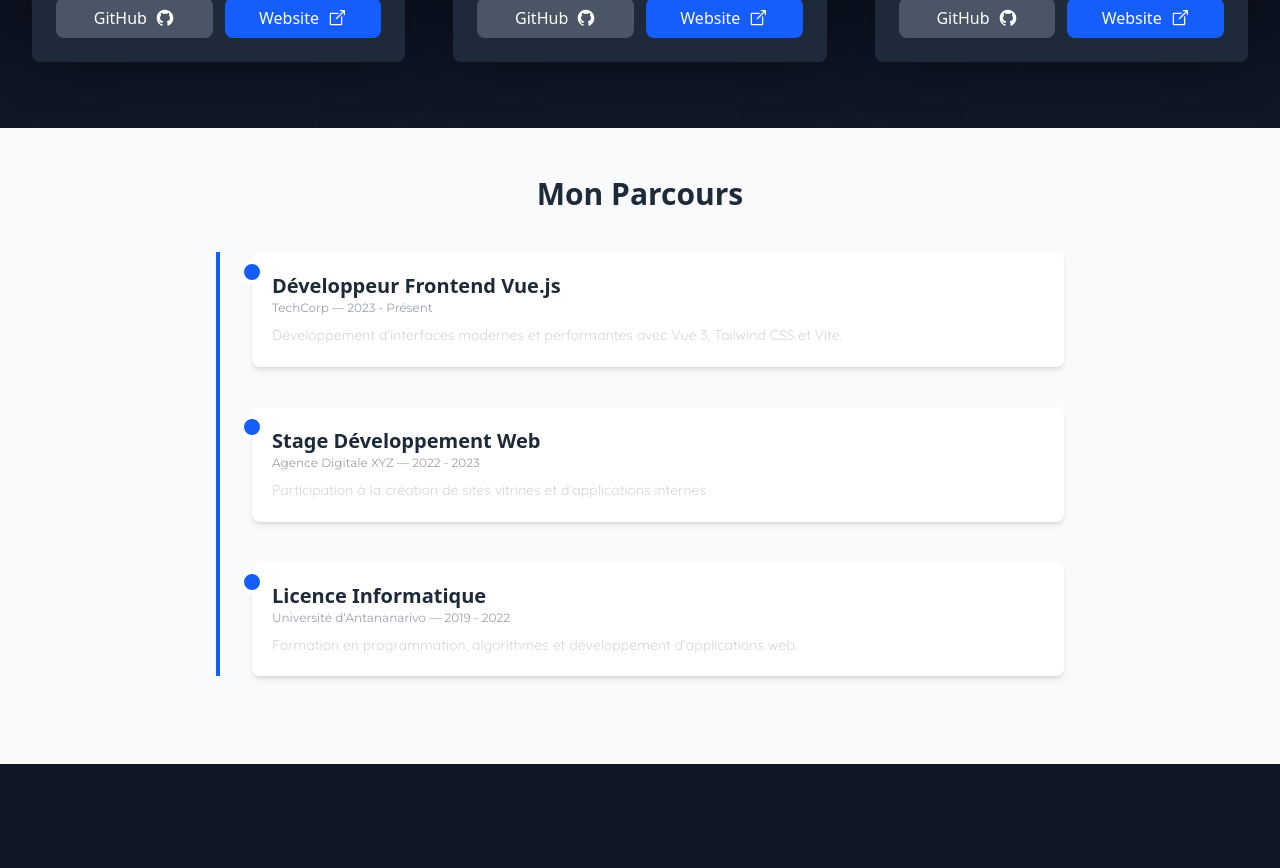
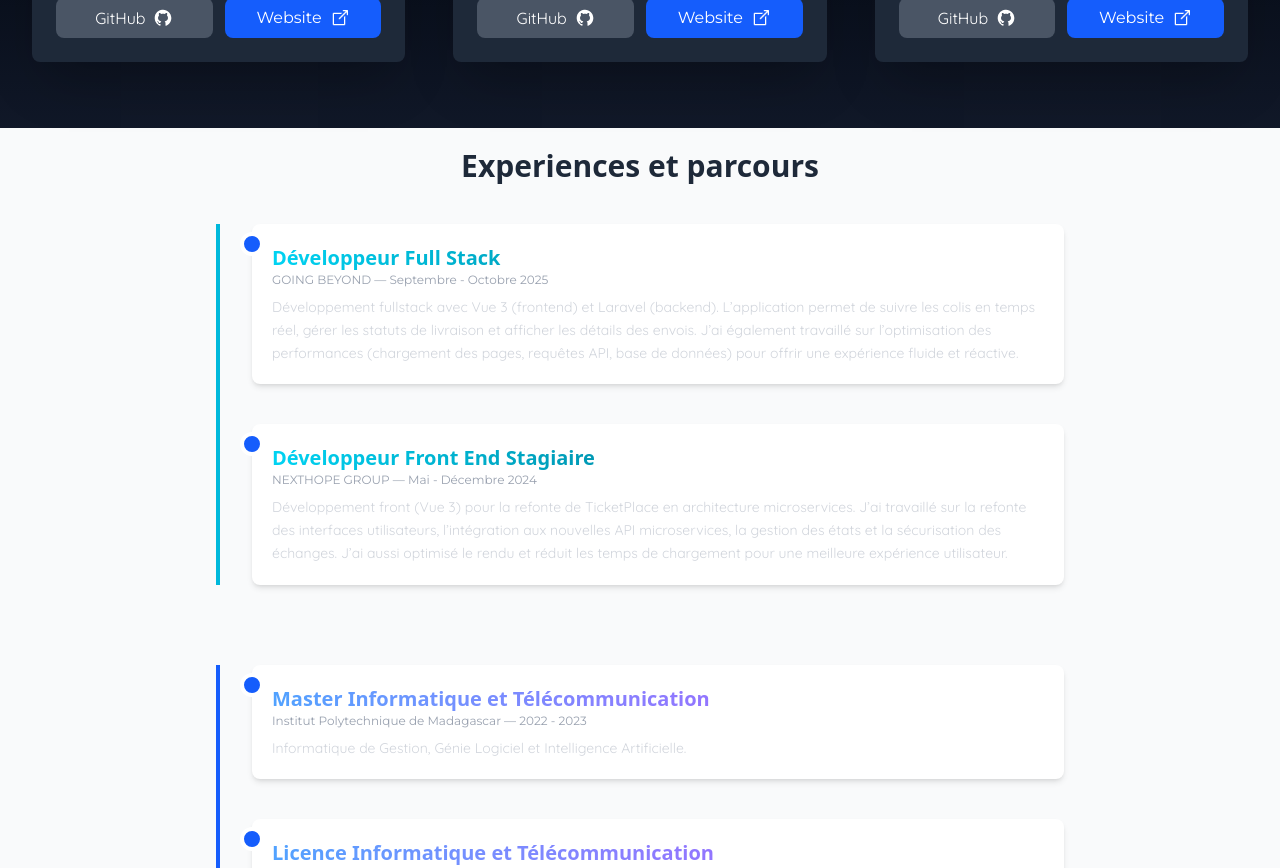
Before and after one commit to ashrak07/henintsoa_portfolio, a Vue app: page /contact in a window 1280 px wide. Shown: the part 1920-2788 px from the top of the page. Built offline with nearby package versions, Linux system fonts and the light colour scheme.

Commit message:
next_modif

```diff
--- a/package.json
+++ b/package.json
@@ -13,6 +13,7 @@
     "@fortawesome/fontawesome-svg-core": "^7.0.0",
     "@fortawesome/free-solid-svg-icons": "^7.0.0",
     "@fortawesome/vue-fontawesome": "^3.1.1",
+    "emailjs-com": "^3.2.0",
     "pinia": "^3.0.2",
     "sass": "^1.89.2",
     "typed.js": "^2.1.0",
--- a/src/components/Contact.vue
+++ b/src/components/Contact.vue
@@ -1,53 +1,113 @@
 <template>
-  <section id="contact" class="min-h-screen bg-gray-900 text-white pt-32">
-    <div class="max-w-3xl mx-auto px-6 lg:px-8">
+  <section id="contact" class="pt-20 bg-gray-900 text-white">
+    <h2 class="font-1 text-3xl md:text-4xl font-semibold text-center mb-8">
+      Contactez-moi
+    </h2>
+    <div class="flex flex-col md:flex-row gap-18 p-5 max-w-5xl mx-auto">
+      <div class="md:flex-1">
+        <!-- INFOS CONTACT -->
+
+        <div class="space-y-5">
+          <FadeInOnScroll
+            initialClass="opacity-0 -translate-x-10"
+            animationClass="opacity-100 duration-300 translate-x-0"
+          >
+            <div class="flex items-center gap-4 bg-gray-800 p-3 rounded-lg">
+              <font-awesome-icon
+                :icon="['fas', 'phone']"
+                class="text-blue-400 w-5 h-5"
+              />
+              <span class="text-gray-300 font-1 text-sm"
+                >+261 34 51 794 17</span
+              >
+            </div>
+          </FadeInOnScroll>
+          <FadeInOnScroll
+            initialClass="opacity-0 -translate-x-10"
+            animationClass="opacity-100 duration-300 translate-x-0"
+          >
+            <div class="flex items-center gap-4 bg-gray-800 p-3 rounded-lg">
+              <font-awesome-icon
+                :icon="['fas', 'envelope']"
+                class="text-blue-400 w-5 h-5"
+              />
+              <span class="text-gray-300 font-1 text-sm"
+                >hentsrak07@gmail.com</span
+              >
+            </div>
+          </FadeInOnScroll>
+          <FadeInOnScroll
+            initialClass="opacity-0 -translate-x-10"
+            animationClass="opacity-100 duration-300 translate-x-0"
+          >
+            <div class="flex items-center gap-4 bg-gray-800 p-3 rounded-lg">
+              <font-awesome-icon
+                :icon="['fas', 'map-marker-alt']"
+                class="text-blue-400 w-5 h-5"
+              />
+              <span class="text-gray-300 text-sm font-1"
+                >Antananarivo, Madagascar</span
+              >
+            </div>
+          </FadeInOnScroll>
+        </div>
+      </div>
+      <div class="md:flex-1">
+        <!-- FORMULAIRE -->
         <FadeInOnScroll
           initialClass="opacity-0 translate-y-10"
-        animationClass="opacity-100 duration-300 translate-y-0"
+          animationClass="opacity-100 duration-500 translate-y-0"
         >
-        <h2 class="font-1 text-3xl font-semibold text-center mb-12">
-          Contactez-moi
-        </h2>
-      </FadeInOnScroll>
-      <FadeInOnScroll
-        initialClass="opacity-0 translate-y-10"
-        animationClass="opacity-100 duration-300 translate-y-0"
-      >
+          <div class="text-2xl font-1 mb-8">Envoyez un message</div>
           <form @submit.prevent="handleSubmit" class="space-y-6">
-          <div class="grid grid-cols-1 sm:grid-cols-2 gap-6">
             <div>
-              <label for="name" class="block text-sm font-medium">Nom</label>
+              <label for="name" class="block text-sm font-2">Nom</label>
               <input
                 id="name"
+                placeholder="Entrer votre nom"
                 v-model="form.name"
                 type="text"
                 required
-                class="mt-1 block w-full px-4 py-2 bg-gray-800 border border-gray-700 rounded-md text-white focus:ring-2 focus:ring-blue-500"
+                class="mt-1 block w-full px-4 py-2 border border-gray-700 rounded-md text-white focus:ring-2 focus:ring-blue-500"
               />
             </div>
             <div>
-              <label for="email" class="block text-sm font-medium">Email</label>
+              <label for="Sujet" class="block text-sm font-2">Email</label>
               <input
                 id="email"
+                placeholder="Entrer votre email"
                 v-model="form.email"
                 type="email"
                 required
-                class="mt-1 block w-full px-4 py-2 bg-gray-800 border border-gray-700 rounded-md text-white focus:ring-2 focus:ring-blue-500"
+                class="mt-1 block w-full px-4 py-2 border border-gray-700 rounded-md text-white focus:ring-2 focus:ring-blue-500"
               />
             </div>
+
+            <!-- Nouveau champ téléphone -->
+            <div>
+              <label for="subjet" class="block text-sm font-2">Sujet</label>
+              <input
+                id="phone"
+                v-model="form.subject"
+                placeholder="Entrer le sujet de discussion"
+                type="tel"
+                required
+                class="mt-1 block w-full px-4 py-2 border border-gray-700 rounded-md text-white focus:ring-2 focus:ring-blue-500"
+              />
             </div>
+
             <div>
-            <label for="message" class="block text-sm font-medium"
-              >Message</label
-            >
+              <label for="message" class="block text-sm font-2">Message</label>
               <textarea
                 id="message"
                 v-model="form.message"
                 required
+                placeholder="Entrer votre message"
                 rows="4"
-              class="mt-1 block w-full px-4 py-2 bg-gray-800 border border-gray-700 rounded-md text-white focus:ring-2 focus:ring-blue-500"
+                class="mt-1 block w-full px-4 py-2 border border-gray-700 rounded-md text-white focus:ring-2 focus:ring-blue-500"
               ></textarea>
             </div>
+
             <div class="flex justify-center">
               <button
                 type="submit"
@@ -55,11 +115,12 @@
                 class="w-full inline-flex justify-center items-center px-6 py-3 border border-transparent text-base font-medium rounded-md text-white bg-blue-600 hover:bg-blue-700 focus:outline-none focus:ring-2 focus:ring-offset-2 focus:ring-blue-500 disabled:opacity-50"
               >
                 <span v-if="isSubmitting">Envoi...</span>
-              <span v-else>Envoyer</span>
+                <span v-else class="font-2">Envoyer</span>
               </button>
             </div>
           </form>
         </FadeInOnScroll>
+      </div>
     </div>
   </section>
 </template>
@@ -67,11 +128,12 @@
 <script setup>
 import { ref } from "vue";
 import FadeInOnScroll from "./FadeInOnScroll.vue";
-const contact = ref(null);
+import { FontAwesomeIcon } from "@fortawesome/vue-fontawesome";
 
 const form = ref({
   name: "",
   email: "",
+  subject: "",
   message: "",
 });
 
@@ -79,15 +141,26 @@ const isSubmitting = ref(false);
 
 const handleSubmit = () => {
   isSubmitting.value = true;
-  // Simulate form submission
-  setTimeout(() => {
-    alert("Message envoyé !");
-    form.value = { name: "", email: "", message: "" };
+
+  const serviceID = "service_rctw5nr";
+  const templateID = "template_80euaoe";
+  const publicKey = "NkyUVk2IrgHQNVnvG";
+
+  emailjs
+    .send(serviceID, templateID, form.value, publicKey)
+    .then(() => {
+      alert("✅ Message envoyé avec succès !");
+      form.value = { name: "", email: "", subject: "", message: "" };
       isSubmitting.value = false;
-  }, 2000);
+    })
+    .catch((error) => {
+      console.error("Erreur lors de l'envoi :", error);
+      alert("❌ Une erreur est survenue. Réessaie plus tard.");
+      isSubmitting.value = false;
+    });
 };
 </script>
 
 <style scoped>
-/* Ajoutez des styles personnalisés si nécessaire */
+/* Tu peux ajouter un hover glow ou des effets supplémentaires si tu veux */
 </style>
--- a/src/components/Parcours.vue
+++ b/src/components/Parcours.vue
@@ -1,5 +1,5 @@
 <template>
-  <section class="py-12 bg-gray-50 dark:bg-gray-900">
+  <section class="py-5 bg-gray-50 dark:bg-gray-900">
     <div class="max-w-4xl mx-auto px-6">
       <FadeInOnScroll
         initialClass="opacity-0 translate-y-10"
@@ -8,15 +8,60 @@
         <h2
           class="text-3xl font-bold text-gray-800 dark:text-gray-100 mb-10 text-center"
         >
-          Mon Parcours
+          Experiences et parcours
         </h2>
+      </FadeInOnScroll>
+
+      <div
+        class="relative border-l-4 border-cyan-500 dark:border-cyan-400 pl-8"
+      >
+        <div
+          v-for="(exp, index) in experiences"
+          :key="index"
+          class="mb-10 relative"
+        >
+          <!-- Point de la timeline -->
+
+          <FadeInOnScroll
+            initialClass="opacity-0 -translate-x-20"
+            animationClass="opacity-100 duration-300 translate-x-0"
+          >
+            <span
+              class="absolute -left-3 top-2 w-6 h-6 bg-blue-600 dark:bg-cyan-400 rounded-full border-4 border-white dark:border-gray-900"
+            ></span>
+            <div
+              class="bg-white dark:bg-gray-800 shadow-md rounded-lg p-5 transition-all duration-300 hover:shadow-xl"
+            >
+              <h3
+                class="text-xl font-semibold bg-gradient-to-r from-cyan-400 to-cyan-900 bg-clip-text text-transparent"
+              >
+                {{ exp.title }}
+              </h3>
+              <p class="text-xs font-1 text-gray-400 mb-2">
+                {{ exp.company }} — {{ exp.period }}
+              </p>
+              <p class="font-2 text-gray-300 text-sm leading-relaxed">
+                {{ exp.description }}
+              </p>
+            </div>
+          </FadeInOnScroll>
+        </div>
+      </div>
+    </div>
+  </section>
+  <section class="py-5 bg-gray-50 dark:bg-gray-900">
+    <div class="max-w-4xl mx-auto px-6">
+      <FadeInOnScroll
+        initialClass="opacity-0 translate-y-10"
+        animationClass="opacity-100 duration-300 translate-y-0"
+      >
       </FadeInOnScroll>
 
       <div
         class="relative border-l-4 border-blue-600 dark:border-blue-400 pl-8"
       >
         <div
-          v-for="(exp, index) in experiences"
+          v-for="(parc, index) in parcours"
           :key="index"
           class="mb-10 relative"
         >
@@ -32,14 +77,16 @@
             <div
               class="bg-white dark:bg-gray-800 shadow-md rounded-lg p-5 transition-all duration-300 hover:shadow-xl"
             >
-              <h3 class="text-xl font-semibold text-gray-800 dark:text-white">
-                {{ exp.title }}
+              <h3
+                class="text-xl font-semibold bg-gradient-to-r from-blue-400 to-purple-500 bg-clip-text text-transparent"
+              >
+                {{ parc.title }}
               </h3>
               <p class="text-xs font-1 text-gray-400 mb-2">
-                {{ exp.company }} — {{ exp.period }}
+                {{ parc.company }} — {{ parc.period }}
               </p>
               <p class="font-2 text-gray-300 text-sm leading-relaxed">
-                {{ exp.description }}
+                {{ parc.description }}
               </p>
             </div>
           </FadeInOnScroll>
@@ -54,25 +101,40 @@ import FadeInOnScroll from "./FadeInOnScroll.vue";
 
 const experiences = [
   {
-    title: "Développeur Frontend Vue.js",
-    company: "TechCorp",
-    period: "2023 - Présent",
+    title: "Développeur Full Stack",
+    company: "GOING BEYOND",
+    period: "Septembre - Octobre 2025",
+    description: `
+    Développement fullstack avec Vue 3 (frontend) et Laravel (backend).
+    L’application permet de suivre les colis en temps réel, gérer les statuts de livraison
+    et afficher les détails des envois.
+    J’ai également travaillé sur l’optimisation des performances (chargement des pages,
+    requêtes API, base de données) pour offrir une expérience fluide et réactive.
+  `,
+  },
+
+  {
+    title: "Développeur Front End Stagiaire",
+    company: "NEXTHOPE GROUP",
+    period: "Mai - Décembre 2024",
+    description: `Développement front (Vue 3) pour la refonte de TicketPlace en architecture microservices. J’ai travaillé sur la refonte des interfaces utilisateurs, l’intégration aux nouvelles API microservices, la gestion des états et la sécurisation des échanges. J’ai aussi optimisé le rendu et réduit les temps de chargement pour une meilleure expérience utilisateur.`,
+  },
+];
+
+const parcours = [
+  {
+    title: "Master Informatique et Télécommunication",
+    company: "Institut Polytechnique de Madagascar",
+    period: "2022 - 2023",
     description:
-      "Développement d’interfaces modernes et performantes avec Vue 3, Tailwind CSS et Vite.",
+      "Informatique de Gestion, Génie Logiciel et Intelligence Artificielle.",
   },
   {
-    title: "Stage Développement Web",
-    company: "Agence Digitale XYZ",
-    period: "2022 - 2023",
+    title: "Licence Informatique et Télécommunication",
+    company: "Institut Polytechnique de Madagascar",
+    period: "2019 - 2021",
     description:
-      "Participation à la création de sites vitrines et d’applications internes.",
-  },
-  {
-    title: "Licence Informatique",
-    company: "Université d’Antananarivo",
-    period: "2019 - 2022",
-    description:
-      "Formation en programmation, algorithmes et développement d’applications web.",
+      "Informatique de Gestion, Génie Logiciel et Intelligence Artificielle.",
   },
 ];
 </script>
--- a/src/components/ProjectCard.vue
+++ b/src/components/ProjectCard.vue
@@ -12,7 +12,9 @@
     >
       <div class="p-6">
         <!-- Titre -->
-        <h2 class="text-xl font-semi-bold mb-2 text-white">{{ title }}</h2>
+        <h2 class="text-xl font-semi-bold mb-2 text-white font-2">
+          {{ title }}
+        </h2>
 
         <!-- Description -->
         <p
@@ -37,7 +39,7 @@
           <button
             @click="openGithub"
             type="button"
-            class="flex items-center justify-center gap-2 flex-1 bg-gray-600 text-white py-2 rounded-lg hover:bg-gray-700 transition"
+            class="flex items-center justify-center gap-2 flex-1 bg-gray-600 text-white py-2 rounded-lg hover:bg-gray-700 transition font-2"
           >
             GitHub
             <img src="/src/assets/github.svg" alt="GitHub" class="h-5" />
@@ -46,7 +48,7 @@
           <button
             @click="openWebsite"
             type="button"
-            class="flex items-center justify-center gap-2 flex-1 bg-blue-600 text-white py-2 rounded-lg hover:bg-blue-500 transition"
+            class="flex items-center justify-center gap-2 flex-1 bg-blue-600 text-white py-2 rounded-lg hover:bg-blue-500 transition font-1"
           >
             Website
             <img src="/src/assets/link.png" alt="Website" class="h-5" />
```
Also changed, not shown: src/components/Profile.vue (+6 -2 lines), src/main.js (+14 -2 lines), 1 other file (tests, documents, lock files or other folders). Lines whose indentation alone changed are shown as unchanged.
